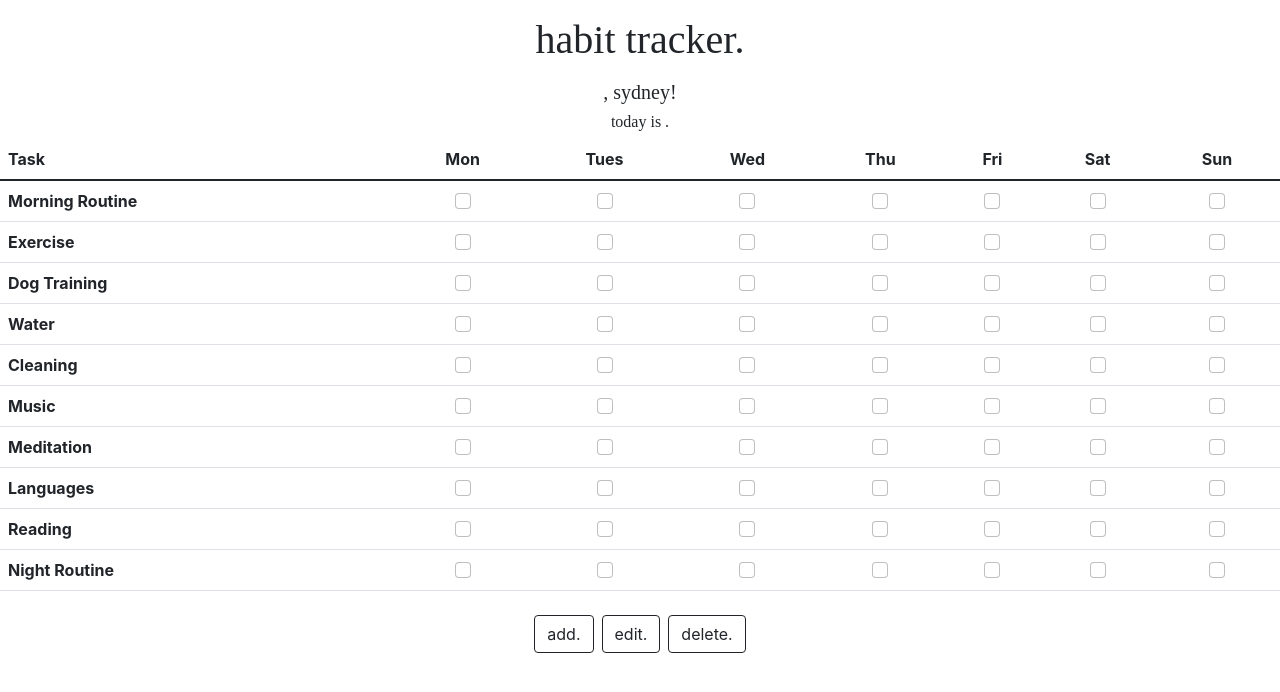
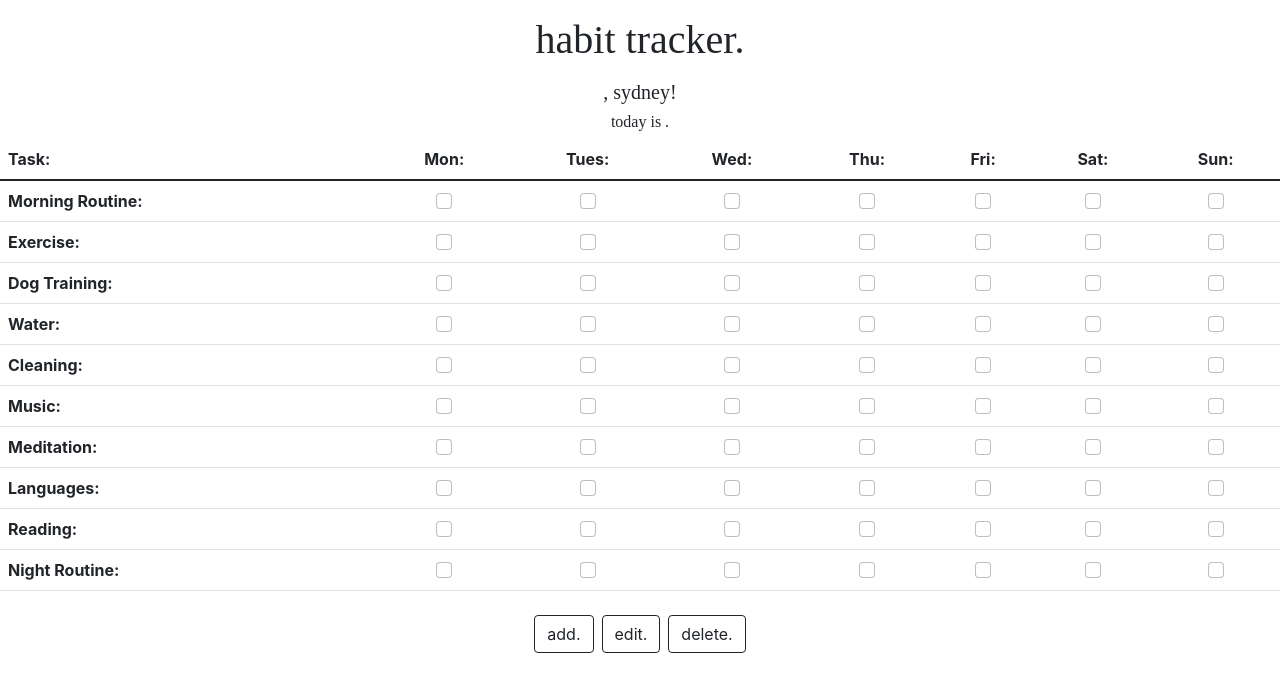
Before and after one commit to sydneywalcoff/habit-tracker, a React (Create React App) app in the folder client/: page / in a window 1280 px wide. Shown: the top 692 px of the page. Built offline with nearby package versions, Linux system fonts and the light colour scheme; a web font is replaced by a local one.

Commit message:
notes and small changes

```diff
--- a/client/src/App.js
+++ b/client/src/App.js
@@ -13,6 +13,7 @@ function App() {
         <Greeting/>
         <Tracker/>
       </div>
+      {/* < Footer /> */}
     </>
   );
 }
--- a/client/src/components/Tracker/index.js
+++ b/client/src/components/Tracker/index.js
@@ -1,23 +1,26 @@
 import React from 'react';
+import $ from 'jquery';
 
 const Tracker = () => {
     const daysOfTheWeek = ['Mon', 'Tues', 'Wed', 'Thu', 'Fri', 'Sat', 'Sun'];
     const habits = ['Morning Routine', 'Exercise', 'Dog Training', 'Water', 'Cleaning', 'Music', 'Meditation', 'Languages', 'Reading', 'Night Routine'];
+
+
     return(
         <>
             <table className="table">
                 <thead>
                     <tr>
-                        <th scope='col'>Task</th>
+                        <th scope='col'>Task:</th>
                         {daysOfTheWeek.map(day =>
-                            <th scope='col' className="text-center">{day} <span id="1"></span></th>
+                            <th scope='col' className="text-center">{day}: <span id="1"></span></th>
                         )}
                     </tr>
                 </thead>
                 <tbody>
                     {habits.map(habit =>
                         <tr>
-                            <th scope="row">{habit}</th>
+                            <th scope="row">{habit}:</th>
                             {daysOfTheWeek.map(day =>
                                 <td className="text-center"><input className="form-check-input" type="checkbox" value="" id="flexCheckDefault" /></td>
                             )}
```
